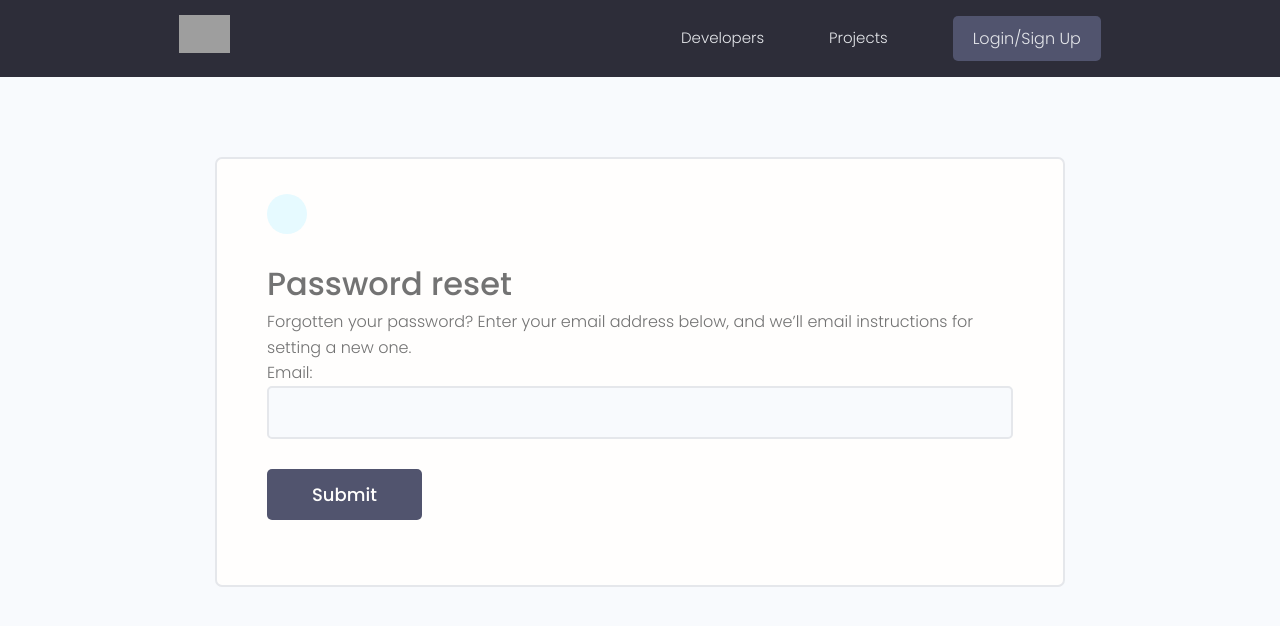
After one commit to Santhanabalan/socialdev, a Django app: page /reset_password/ in a window 1280 px wide. The commit adds this page. Shown: the top 626 px of the page. Run offline with Django 4.2, Linux system fonts and the light colour scheme; some libraries are stand-ins or nearby versions; grey boxes are pictures that could not be loaded.

Commit message:
Email Setup - Welcome and Password Reset

```diff
--- a/socialdev/settings.py
+++ b/socialdev/settings.py
@@ -118,6 +118,12 @@ USE_I18N = True
 
 USE_TZ = True
 
+EMAIL_BACKEND = 'django.core.mail.backends.console.EmailBackend'
+EMAIL_HOST = 'smtp.gmail.com'
+EMAIL_PORT = 587
+EMAIL_USE_TLS = True
+EMAIL_HOST_USER = 'support@santhanabalan.ml'
+EMAIL_HOST_PASSWORD = 'password'
 
 # Static files (CSS, JavaScript, Images)
 # https://docs.djangoproject.com/en/4.0/howto/static-files/
--- a/socialdev/urls.py
+++ b/socialdev/urls.py
@@ -18,10 +18,16 @@ from django.urls import path,include
 from django.conf import settings
 from django.conf.urls.static import static
 
+from django.contrib.auth import views as auth_views
+
 urlpatterns = [
     path('admin/', admin.site.urls),
     path('projects/',include('projects.urls')),
     path('',include('users.urls')),
+    path('reset_password/', auth_views.PasswordResetView.as_view(template_name="reset_password.html"), name="reset_password"),
+    path('reset_password_sent/', auth_views.PasswordResetDoneView.as_view(template_name="reset_password_sent.html"), name="password_reset_done"),
+    path('reset/<uidb64>/<token>', auth_views.PasswordResetConfirmView.as_view(template_name="reset.html"), name="password_reset_confirm"),
+    path('reset_password_complete', auth_views.PasswordResetCompleteView.as_view(template_name="reset_password_complete.html"), name="password_reset_complete"),
 ]
 
 urlpatterns += static(settings.MEDIA_URL,document_root=settings.MEDIA_ROOT)
--- /dev/null
+++ b/templates/reset_password.html
@@ -0,0 +1,41 @@
+{% extends 'main.html' %}
+{% block content %}
+<style>
+    input[type='text'],
+    input[type='email'],
+    input[type='password'] {
+    min-width: 24rem;
+    width: 100%;
+    padding: 1.2rem 1.5rem;
+    border-radius: 0.5rem;
+    border: 2px solid var(--color-light);
+    transition: all 0.3s ease-in-out;
+    background-color: var(--color-bg);
+    }
+
+    input[type='text']:focus,
+    input[type='email']:focus,
+    input[type='password']:focus,
+    input[type='text']:active,
+    input[type='email']:active,
+    input[type='password']:active {
+    outline: none;
+    border: 2px solid var(--color-main);
+    }
+</style>
+<main class="formPage my-xl">
+    <div class="content-box">
+        <div class="formWrapper">
+            <a class="backButton" href="{% url 'account' %}"><i class="im im-angle-left"></i></a>
+            <br>
+            <h3>Password reset</h3>
+            <p>Forgotten your password? Enter your email address below, and we’ll email instructions for setting a new one.</p>
+            <form class="form" method = "POST">
+                {% csrf_token %}
+                {{form.as_p}}
+                <input class="btn btn--sub btn--lg  my-md" type="submit" value="Submit" />
+            </form>
+        </div>
+    </div>
+</main>
+{% endblock content %}
--- a/users/templates/users/login_register.html
+++ b/users/templates/users/login_register.html
@@ -75,7 +75,7 @@
         </div>
         <div class="auth__actions">
           <input class="btn btn--sub btn--lg" type="submit" value="Log In" />
-          <a href="forgetpassword.html">Forget Password?</a>
+          <a href="{% url 'reset_password' %}">Forget Password?</a>
         </div>
       </form>
       <div class="auth__alternative">
```
Also changed, not shown: templates/reset.html (added, +46 -0 lines), templates/reset_password_complete.html (added, +14 -0 lines), templates/reset_password_sent.html (added, +15 -0 lines), users/signals.py (+12 -2 lines), db.sqlite3.
